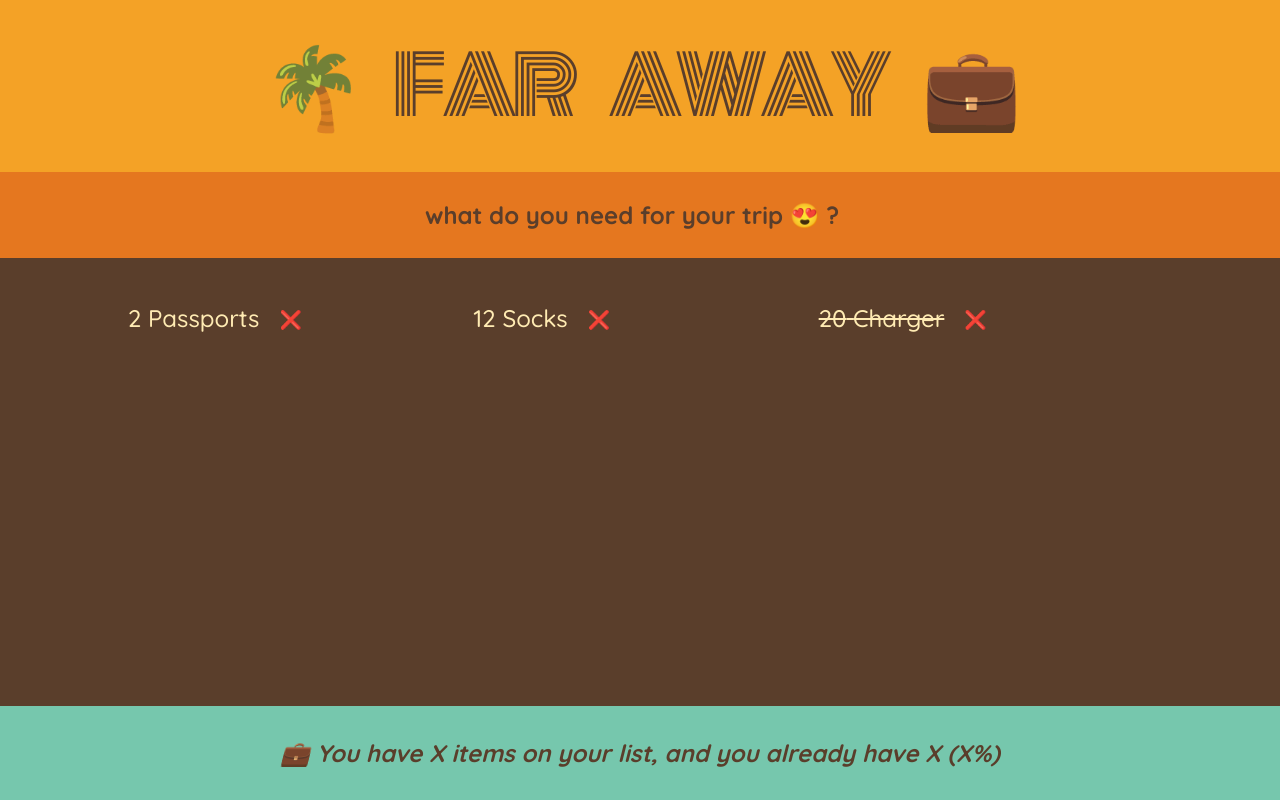
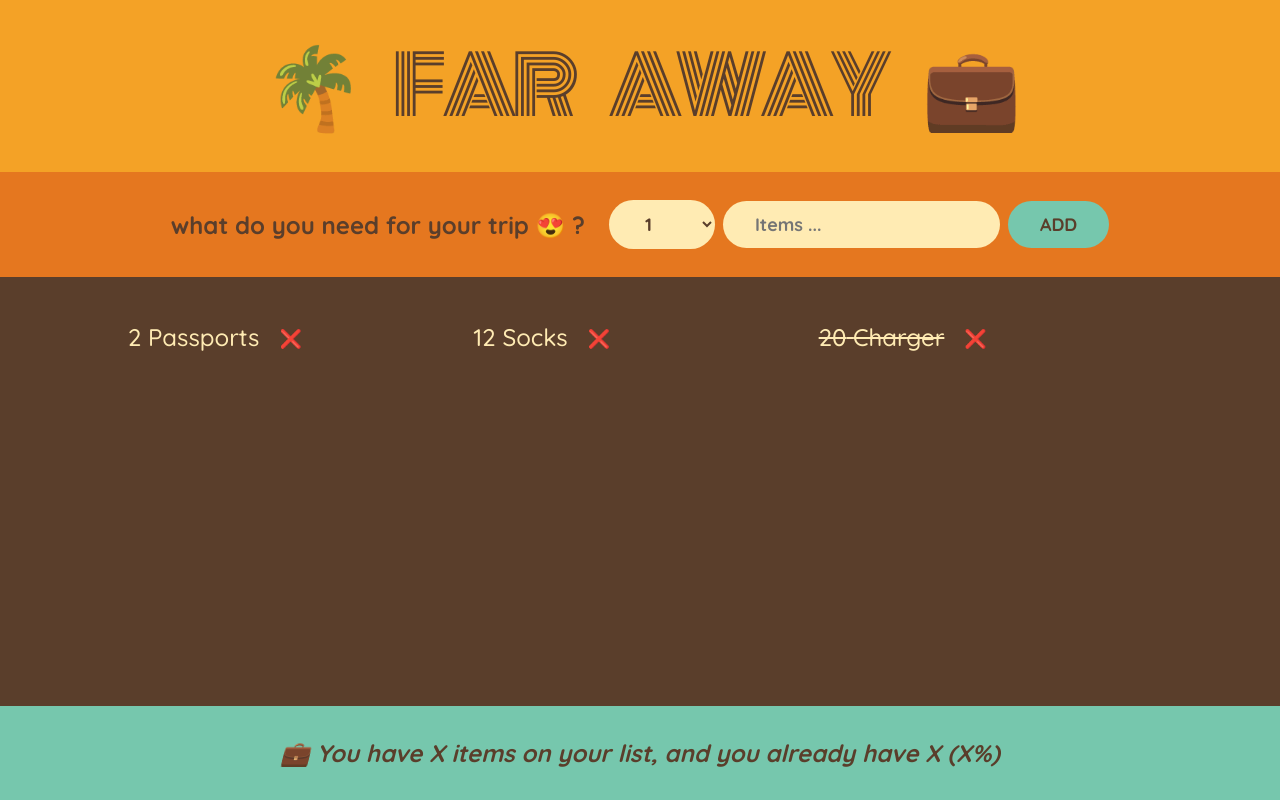
Before and after one commit to MtiPsd/travel-list, a React (Create React App) app: page / in a window 1280 px wide. Built offline with nearby package versions, Linux system fonts and the light colour scheme.

Commit message:
handling form

```diff
--- a/src/App.jsx
+++ b/src/App.jsx
@@ -20,10 +20,24 @@ function Logo() {
 }
 
 function Form() {
+  //
+  function handleSubmit(e) {
+    e.preventDefault();
+  }
+
   return (
-    <div className='add-form'>
+    <form className='add-form' onSubmit={handleSubmit}>
       <h3>what do you need for your trip 😍 ?</h3>
-    </div>
+      <select>
+        {Array.from({ length: 20 }, (_, index) => index + 1).map(num => (
+          <option value={num} key={num}>
+            {num}
+          </option>
+        ))}
+      </select>
+      <input type='text' placeholder='Items ...' />
+      <button>Add</button>
+    </form>
   );
 }
 
@@ -32,7 +46,7 @@ function PackingList() {
     <div className='list'>
       <ul>
         {initialItems.map(item => (
-          <Item item={item} />
+          <Item item={item} key={item.id} />
         ))}
       </ul>
     </div>
```
